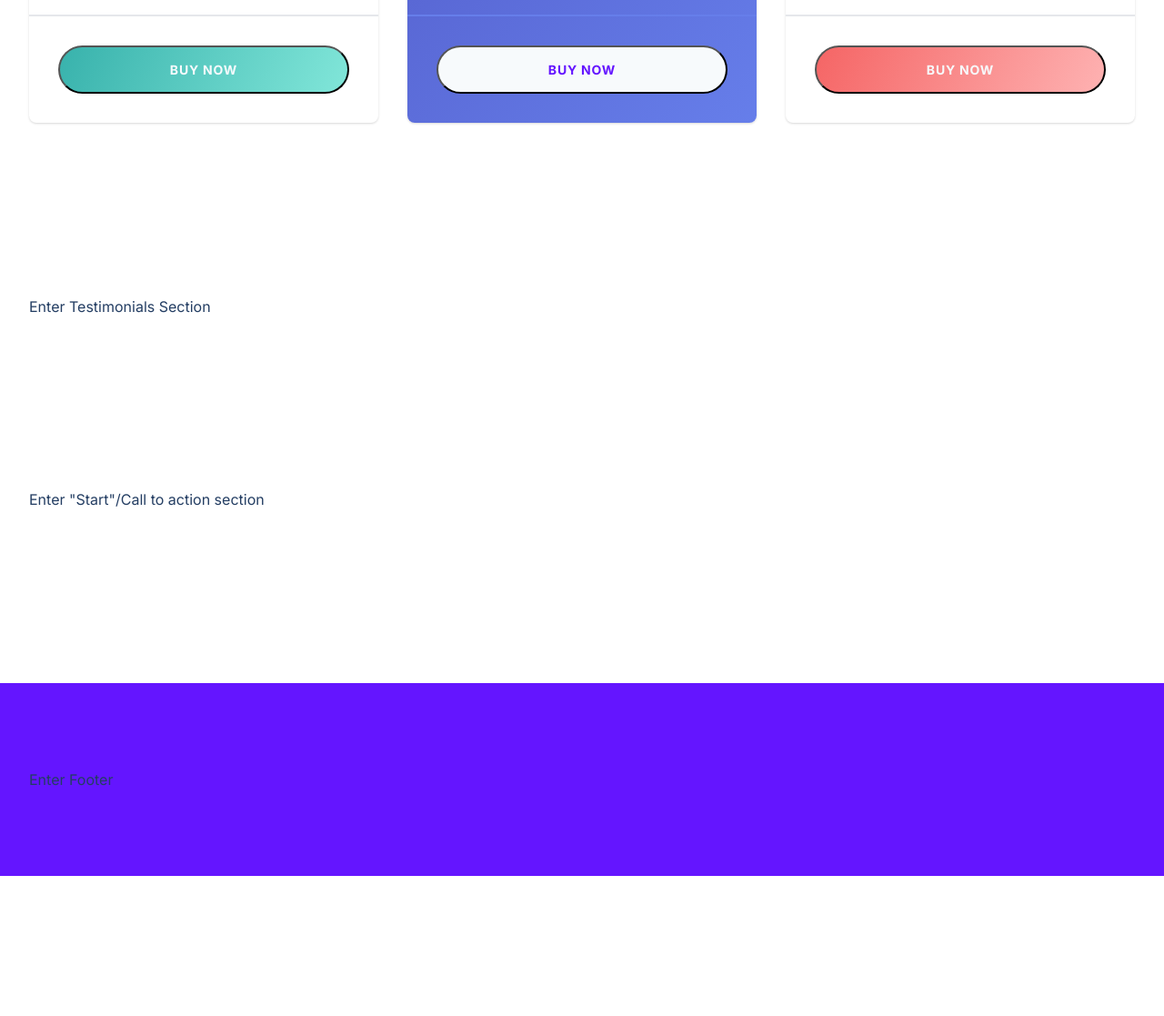
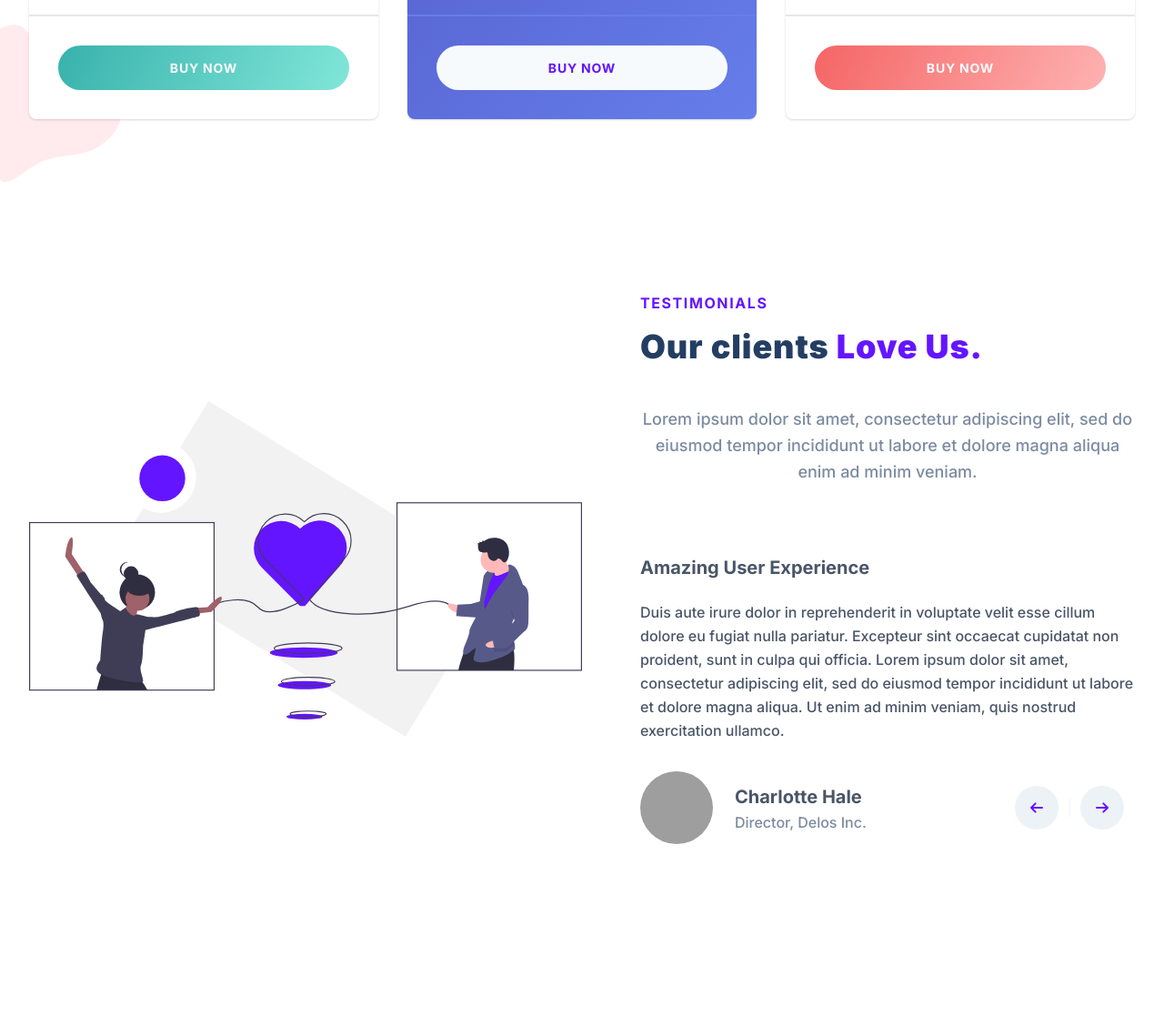
Before and after one commit to randyguzman823/treact-final-project, a plain HTML site: page index.html in a window 1280 px wide. Shown: the part 4881-5998 px from the top of the page at 91% size. Before the commit the page ends 5844 px from the top, so only its background shows below. Drawn offline with Linux system fonts and the light colour scheme; grey boxes are pictures that could not be loaded.

Commit message:
testimonials section

```diff
--- a/index.html
+++ b/index.html
@@ -425,6 +425,11 @@
                                 </button>
                             </div>
                         </div>
+                        <svg width="600" height="600" viewBox="0 0 600 600" xmlns="http://www.w3.org/2000/svg" class="plans__blob">
+                            <g transform="translate(300,300)">
+                                <path d="M82,-98.3C129.8,-57.7,208.2,-54.1,229.6,-26.6C251.1,1,215.6,52.5,172.9,74.9C130.2,97.2,80.3,90.4,37.8,107.5C-4.8,124.7,-40,165.7,-63.3,162.3C-86.5,158.8,-97.8,110.9,-109.3,72.2C-120.7,33.5,-132.2,4.1,-140.1,-37.4C-147.9,-79,-152.1,-132.6,-128.1,-177.3C-104.1,-222.1,-52.1,-258,-17.5,-237.2C17.1,-216.4,34.3,-138.9,82,-98.3Z" fill="#FFB4BC"></path>
+                            </g>
+                        </svg>
                     </div>
                 </div>
             </div>
@@ -432,7 +437,53 @@
         <section id="testimonials">
             <div class="container">
                 <div class="row">
-                    <!--  -->Enter Testimonials Section<!--  -->
+                 <img src="./assets/love-illustration.c759090fa833369ad6ffb6eb19cacb3e.svg"  class="testimonials__img">
+                 <div class="testimonials__description">
+                    <div class="section__tag">
+                        testimonials
+                    </div>
+                    <h2 class="section__title">
+                        Our clients
+                        <span class="purple">Love Us.</span>
+                    </h2>
+                    <p class="section__para">
+                        Lorem ipsum dolor sit amet, consectetur adipiscing elit, sed do eiusmod tempor incididunt ut labore et dolore magna aliqua enim ad minim veniam.
+                    </p>
+                    <div class="testimonial">
+                        <h3 class="testimonial__title">
+                            Amazing User Experience
+                        </h3>
+                        <p class="testimonial__para">
+                            Duis aute irure dolor in reprehenderit in voluptate velit esse cillum dolore eu fugiat nulla pariatur. Excepteur sint occaecat cupidatat non proident, sunt in culpa qui officia. Lorem ipsum dolor sit amet, consectetur adipiscing elit, sed do eiusmod tempor incididunt ut labore et dolore magna aliqua. Ut enim ad minim veniam, quis nostrud exercitation ullamco.
+                        </p>
+                        <div class="testimonial__bottom">
+                            <div class="testimonial__profile">
+                                <img src="https://encrypted-tbn0.gstatic.com/images?q=tbn:ANd9GcRo95z5fBm7KqE88pAy0MtE760IxVBDJRZKgcFvYiIQTQ&s=10"  class="testimonial__img">
+                                <div class="testimonial__details">
+                                    <div class="testimonial__name">
+                                        Charlotte Hale
+                                    </div>
+                                    <div class="testimonial__role">
+                                        Director, Delos Inc.
+                                    </div>
+                                </div>
+                            </div>
+                            <div class="testimonial__buttons">
+                                <button class="testimonial__button">
+                                    <svg fill="none" stroke="rgb(100,21,255)" stroke-linecap="round" stroke-linejoin="round" stroke-width="3" viewBox="0 0 24 24">
+                                    <path d="M10 19l-7-7m0 0l7-7m-7 7h18"></path>
+                                    </svg>
+                                </button>
+                                <div class="divider"></div>
+                                <button class="testimonial__button">
+                                    <svg fill="none" stroke="rgb(100,21,255)" stroke-linecap="round" stroke-linejoin="round" stroke-width="3" viewBox="0 0 24 24">
+                                    <path d="M14 5l7 7m0 0l-7 7m7-7H3"></path>
+                                    </svg>
+                                </button>
+                            </div>
+                        </div>
+                    </div>
+                 </div>
                 </div>
             </div>
         </section>
--- a/style.css
+++ b/style.css
@@ -32,6 +32,15 @@
     margin-inline-start: 0px;
     margin-inline-end: 0px;
     font-weight: bold;
+    unicode-bidi: isolate;
+}
+
+h3 {
+    display: block;
+    margin-block-start: 1em;
+    margin-block-end: 1em;
+    margin-inline-start: 0px;
+    margin-inline-end: 0px;
     unicode-bidi: isolate;
 }
 
@@ -97,6 +106,7 @@
 
 button {
     cursor: pointer;
+    border: none;
 }
 
 
@@ -947,6 +957,18 @@
 }
 
 
+.plans__blob {
+    z-index: -10;
+    position: absolute;
+    left: 0;
+    bottom: 0;
+    transform: translateX(-50%) translateY(50%) scaleX(1) scaleY(1);
+    height: 256px;
+    width: 256px;
+    opacity: 0.25;
+}
+
+
 /*
 
 TESTIMONIALS ↓
@@ -956,7 +978,113 @@
 
 #testimonials .row {
     display: flex;
+    margin-left: auto;
+    margin-right: auto;
+    max-width: 1280px;
+    align-items: center;
+    justify-content: space-between;
 }
+
+.testimonials__img {
+    width: 50%;
+}
+
+.testimonials__description {
+    display: flex;
+    flex-direction: column;
+    padding-left: 64px;
+    width: 50%;
+}
+
+#testimonials .section__title {
+    margin-bottom: 24px;
+    line-height: 1.25;
+}
+
+.testimonial {
+    margin-top: 40px;
+}
+
+.testimonial__title {
+    color: #4a5568;
+    line-height: 1.625;
+    margin-top: 1rem;
+    font-size: 1.25rem;
+    font-weight: 700;
+}
+
+.testimonial__para {
+    margin-top: 1rem;
+    margin-bottom: 2rem;
+    font-weight: 500;
+    line-height: 1.625;
+    font-size: 16px;
+    color: rgb(74 85 104);
+}
+
+.testimonial__bottom {
+    display: flex;
+    justify-content: space-between;
+}
+
+.testimonial__profile {
+    display: flex;
+    align-items: center;
+}
+
+.testimonial__img {
+    width: 80px;
+    height: 80px;
+    border-radius: 50%;
+}
+
+.testimonial__details {
+    margin-left: 24px;
+}
+
+.testimonial__name {
+    color: #4a5568;
+    line-height: 1.625;
+    font-size: 1.25rem;
+    font-weight: 700;
+}
+
+.testimonial__role {
+    color: #7c8ba1;
+    font-weight: 500;
+    line-height: 1.5;
+}
+
+.testimonial__buttons {
+    display: flex;
+    align-items: center;
+}
+
+.testimonial__button {
+    display: flex;
+    justify-content: center;
+    align-items: center;
+    padding: 16px;
+    background: #edf2f7;
+    border-radius: 50%;
+    margin: 0 12px;
+    transition: all 300ms ease;
+}
+
+.testimonial__button svg {
+    width: 16px;
+    height: 16px;
+}
+
+.divider {
+    margin-top: 0.75rem;
+    margin-bottom: 0.75rem;
+    border-right-width: 1px;
+    width: 0.5px;
+    background-color: #edf2f7;
+    height: 20px;
+}
+
 
 
 /*
```
